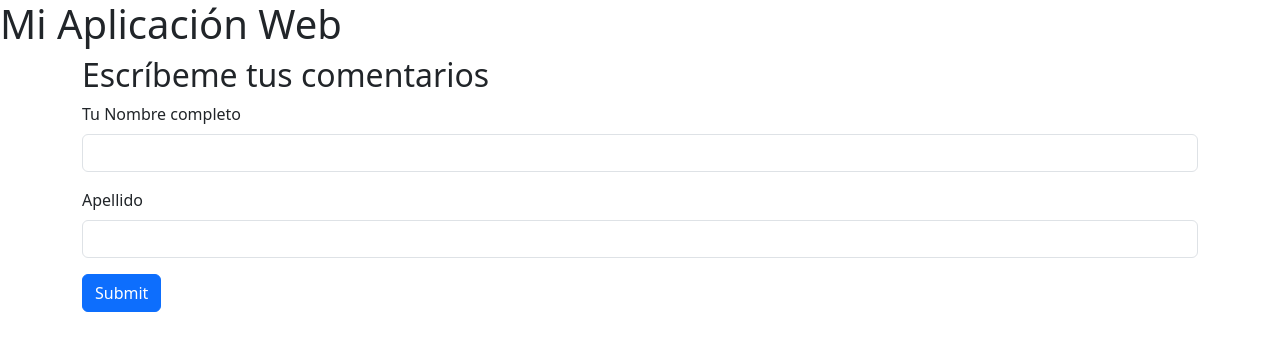
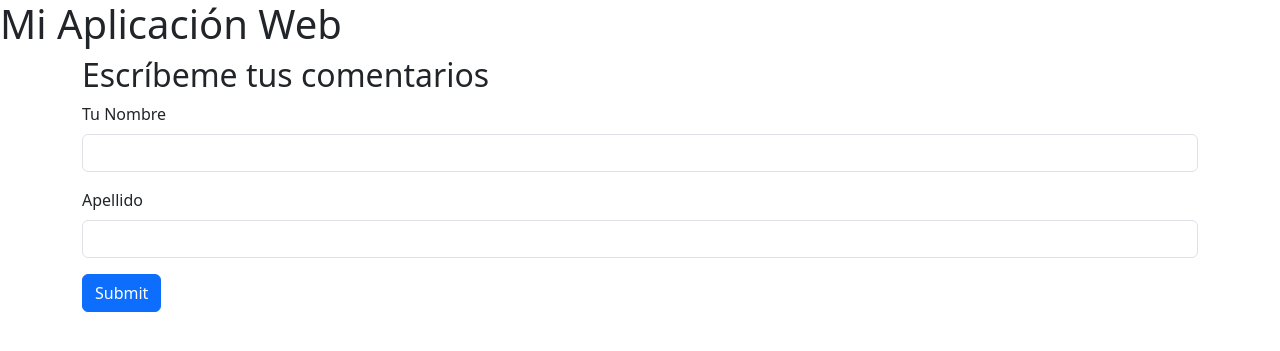
Before and after one commit to valentinaojz/prueba, a Flask app: page / in a window 1280 px wide. Shown: the top 351 px of the page. Run offline with Flask 3, Linux system fonts and the light colour scheme.

Commit message:
intento dos

```diff
--- a/templates/index.html
+++ b/templates/index.html
@@ -16,7 +16,7 @@
     <h2>Escríbeme tus comentarios</h2>
 
     <div class="mb-3">
-      <label for="fullname" class="form-label">Tu Nombre completo</label>
+      <label for="fullname" class="form-label">Tu Nombre</label>
       <input type="text" class="form-control" id="fullnameInput" name="firstName">
     </div>
 
```
